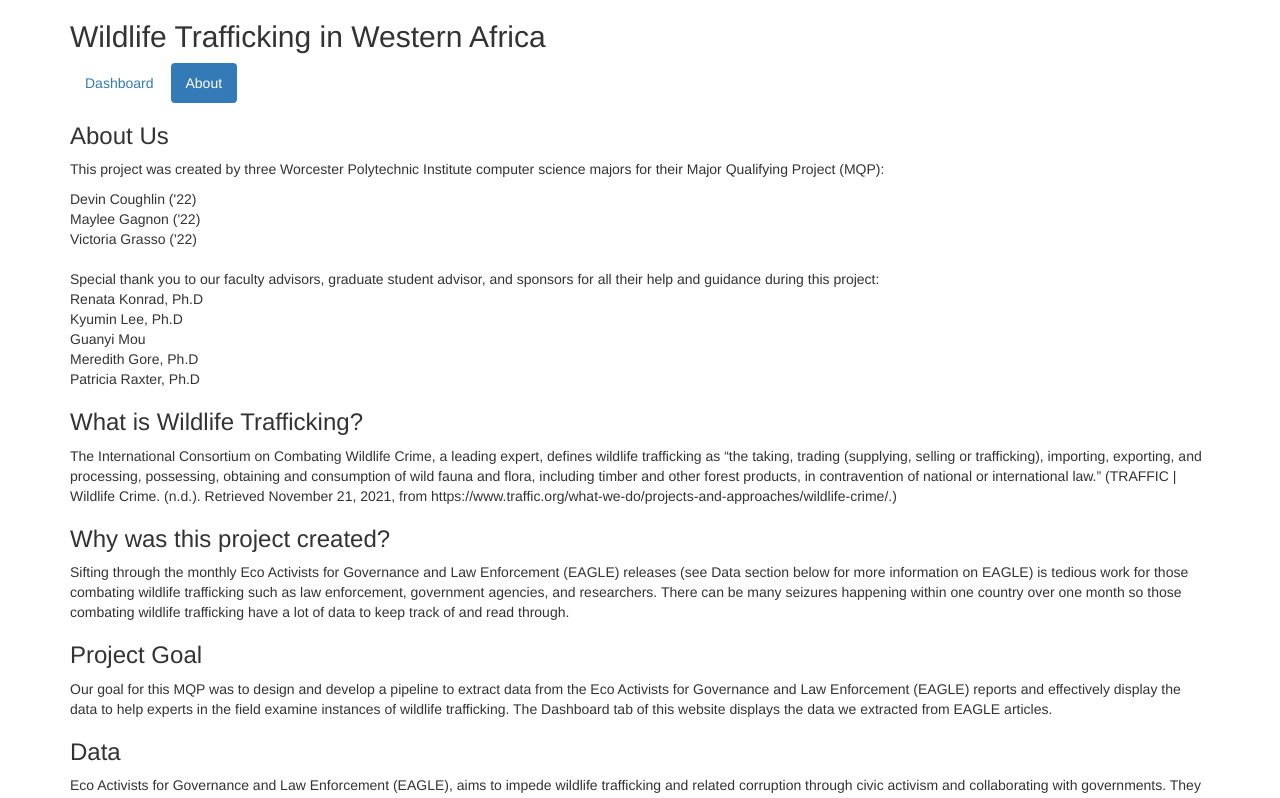
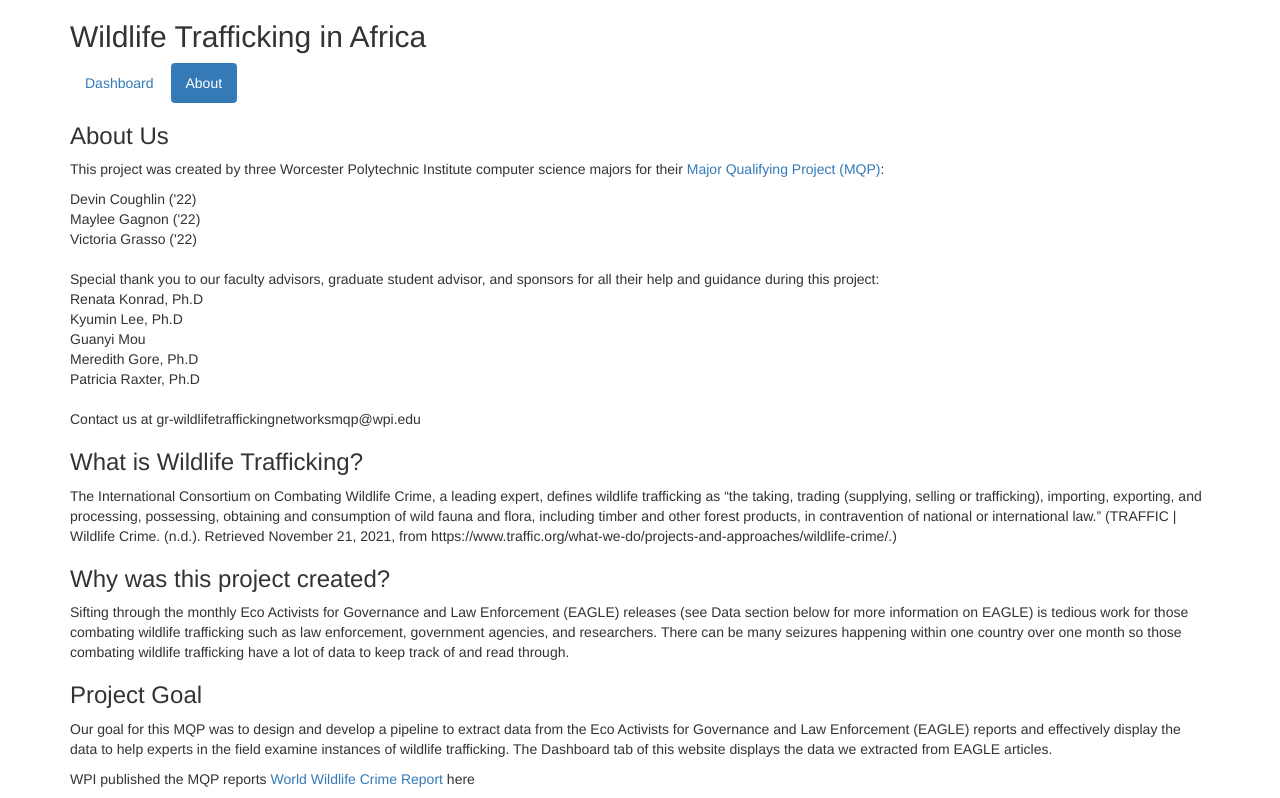
Before and after one commit to WildlifeMQP/Visualizations, a website: page index.html in a window 1280 px wide. Both pictures are taken after a click on the link "About". Shown: the top 798 px of the page. Drawn offline with nearby package versions, Linux system fonts and the light colour scheme.

Commit message:
updates & links

```diff
--- a/index.html
+++ b/index.html
@@ -31,7 +31,7 @@
   <body>
 
   <div class="container">
-    <h2>Wildlife Trafficking in Western Africa</h2>
+    <h2>Wildlife Trafficking in Africa</h2>
     <ul class="nav nav-pills">
       <li class="active"><a data-toggle="pill" href="#home">Dashboard</a></li>
       <li><a data-toggle="pill" href="#menu1">About</a></li>
@@ -74,7 +74,7 @@
     <div id="menu1" class="tab-pane fade">
       <h3>About Us</h3>
       <p>
-        This project was created by three Worcester Polytechnic Institute computer science majors for their Major Qualifying Project (MQP):
+        This project was created by three Worcester Polytechnic Institute computer science majors for their <a href="https://www.wpi.edu/academics/undergraduate/major-qualifying-project">Major Qualifying Project (MQP)</a>:
         <dl>
           <dd>Devin Coughlin ('22)</dd>
           <dd>Maylee Gagnon ('22)</dd>
@@ -89,6 +89,8 @@
           <dd>Patricia Raxter, Ph.D</dd>
         </dl>
       </p>
+      <p>Contact us at gr-wildlifetraffickingnetworksmqp@wpi.edu</p>
+
       <h3>
         What is Wildlife Trafficking?
       </h3>
@@ -112,6 +114,8 @@
           effectively display the data to help experts in the field examine instances of wildlife trafficking.
         The Dashboard tab of this website displays the data we extracted from EAGLE articles.
       </p>
+
+      <p>WPI published the MQP reports <a href="https://digital.wpi.edu/collections/mqp?locale=en&view=gallery">World Wildlife Crime Report</a> here </p>
       <h3>Data</h3>
       <p>
         Eco Activists for Governance and Law Enforcement (EAGLE), aims to impede wildlife trafficking and related corruption
```
